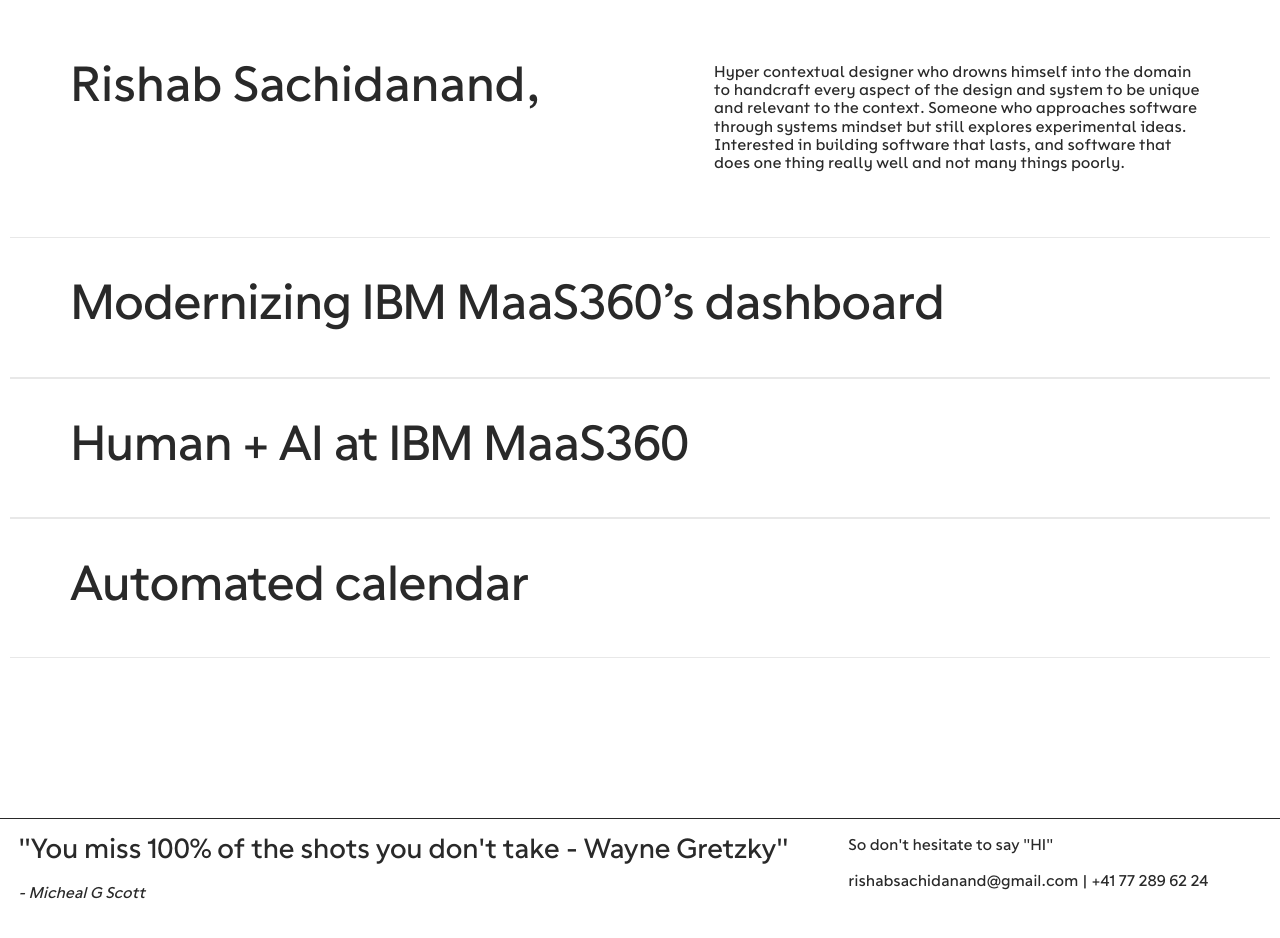
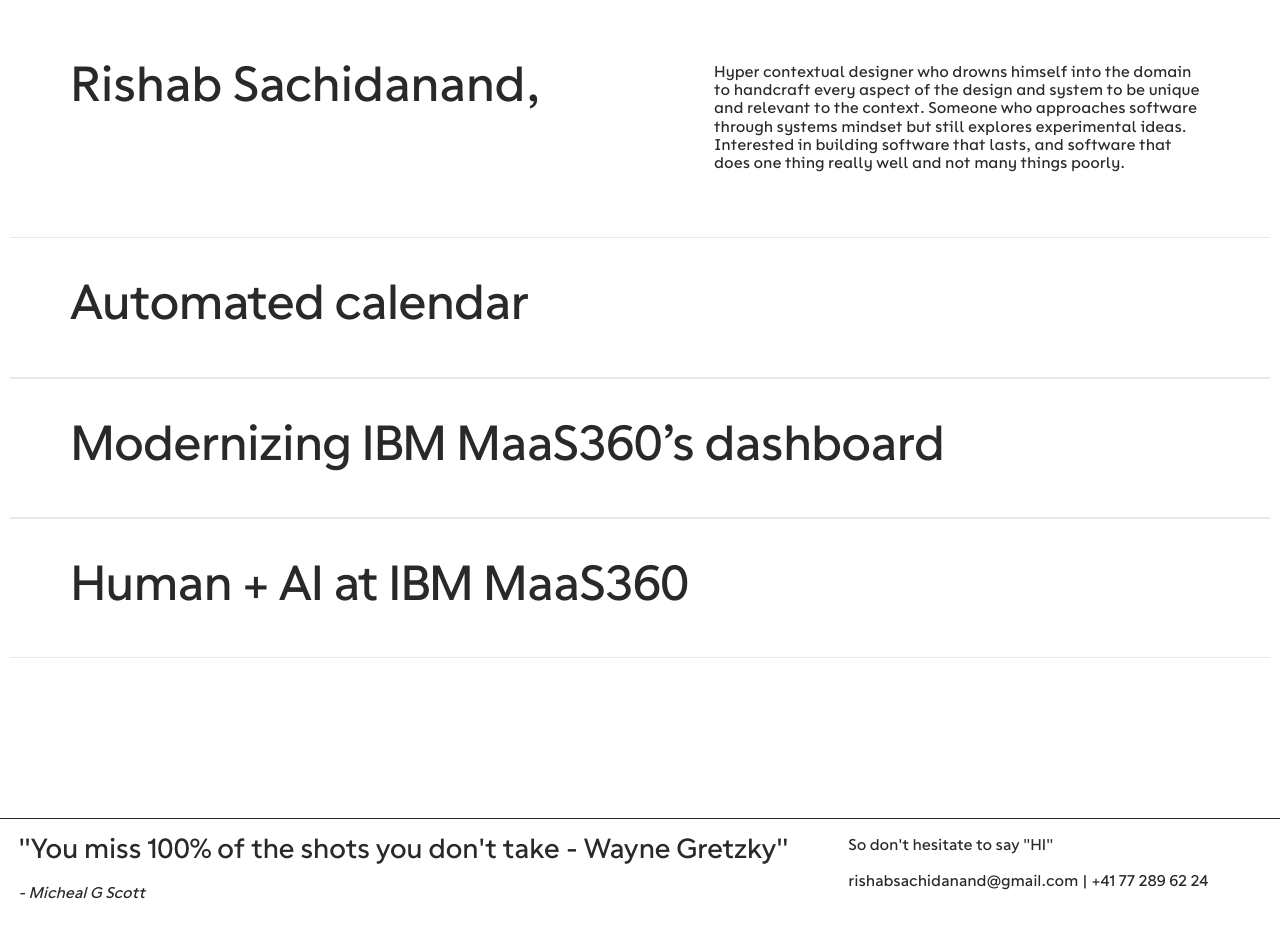
Before and after one commit to Rishab2000/portfolio, a React (Vite) app: page / in a window 1280 px wide. Built offline with nearby package versions, Linux system fonts and the light colour scheme.

Commit message:
Update HomePage.tsx

```diff
--- a/src/pages/HomePage/HomePage.tsx
+++ b/src/pages/HomePage/HomePage.tsx
@@ -24,9 +24,9 @@
             </div>
 
             <div className="project-list">
+              <ProjectRow hoverColor="#9a72aa" hoverTextColor="#f5ecc2" title="Automated calendar" path="/security-vision" />
               <ProjectRow hoverColor="#802626" hoverTextColor="#f5ecc2" title="Modernizing IBM MaaS360’s dashboard" path="/homepage-modernization" />
               <ProjectRow hoverColor="#12354e" hoverTextColor="#f99d1b" title="Human + AI at IBM MaaS360" path="/human-ai-maas360" />
-              <ProjectRow hoverColor="#9a72aa" hoverTextColor="#f5ecc2" title="Automated calendar" path="/security-vision" />
             </div>
           </section>
 
```
